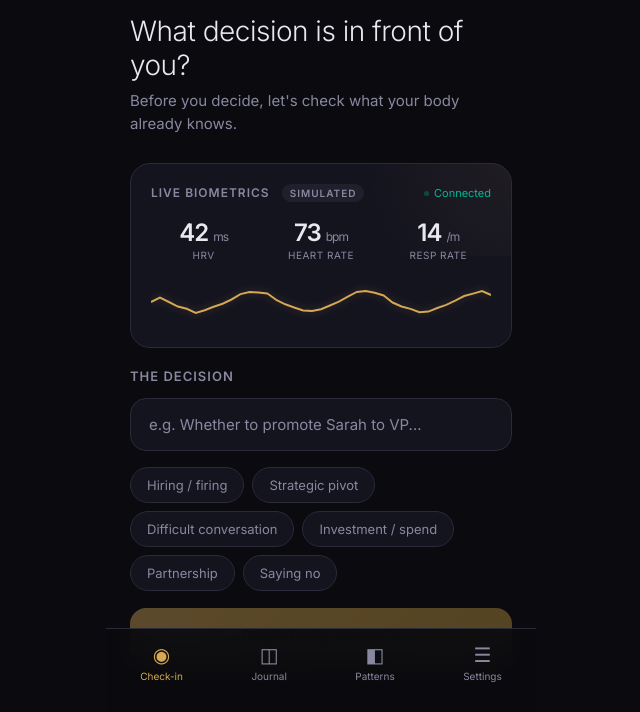
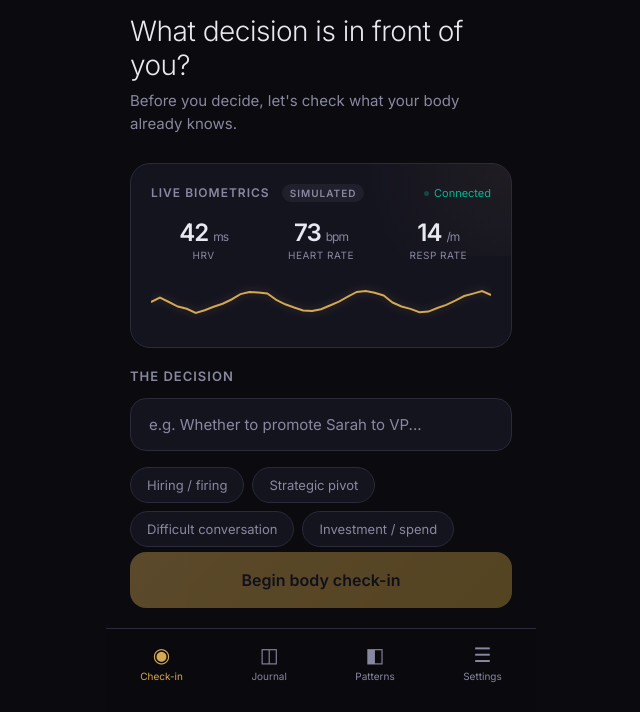
Before and after one commit to philipbradycoaching/discern-app, a plain HTML site: page index.html in a window 1280 px wide. Shown: the part 88-800 px from the top of the page, without its empty margins (319-959 px from the left). Drawn offline with Linux system fonts and the light colour scheme.

Commit message:
Fix nav bar overlapping primary button
Increased bottom margin on action buttons to clear the fixed tab bar.

Co-Authored-By: Claude Sonnet 4.6 <noreply@anthropic.com>

```diff
--- a/index.html
+++ b/index.html
@@ -132,7 +132,7 @@
       cursor: pointer;
       transition: all 0.3s;
       margin-top: auto;
-      margin-bottom: 24px;
+      margin-bottom: 80px;
       flex-shrink: 0;
     }
     .btn-primary:hover {
```
